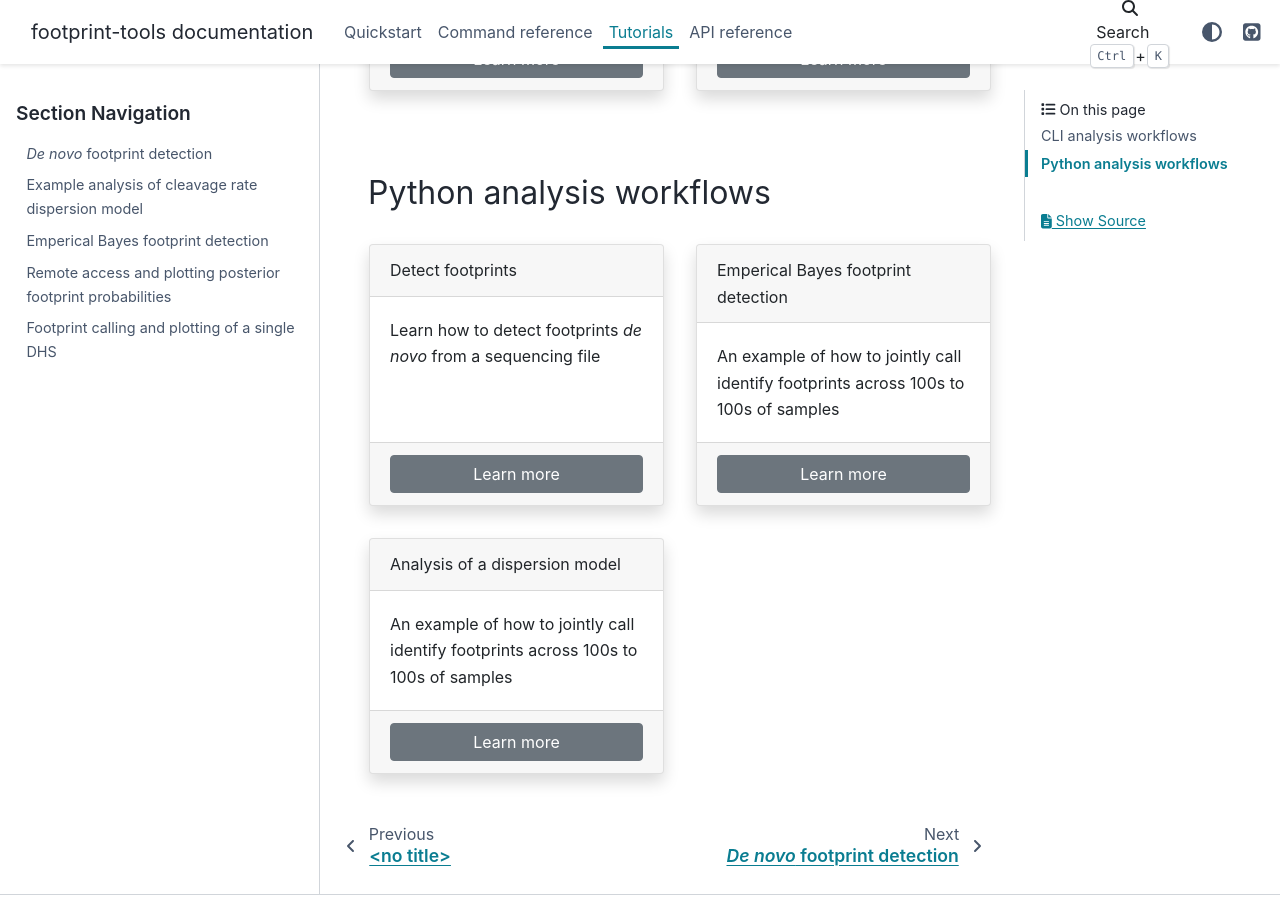
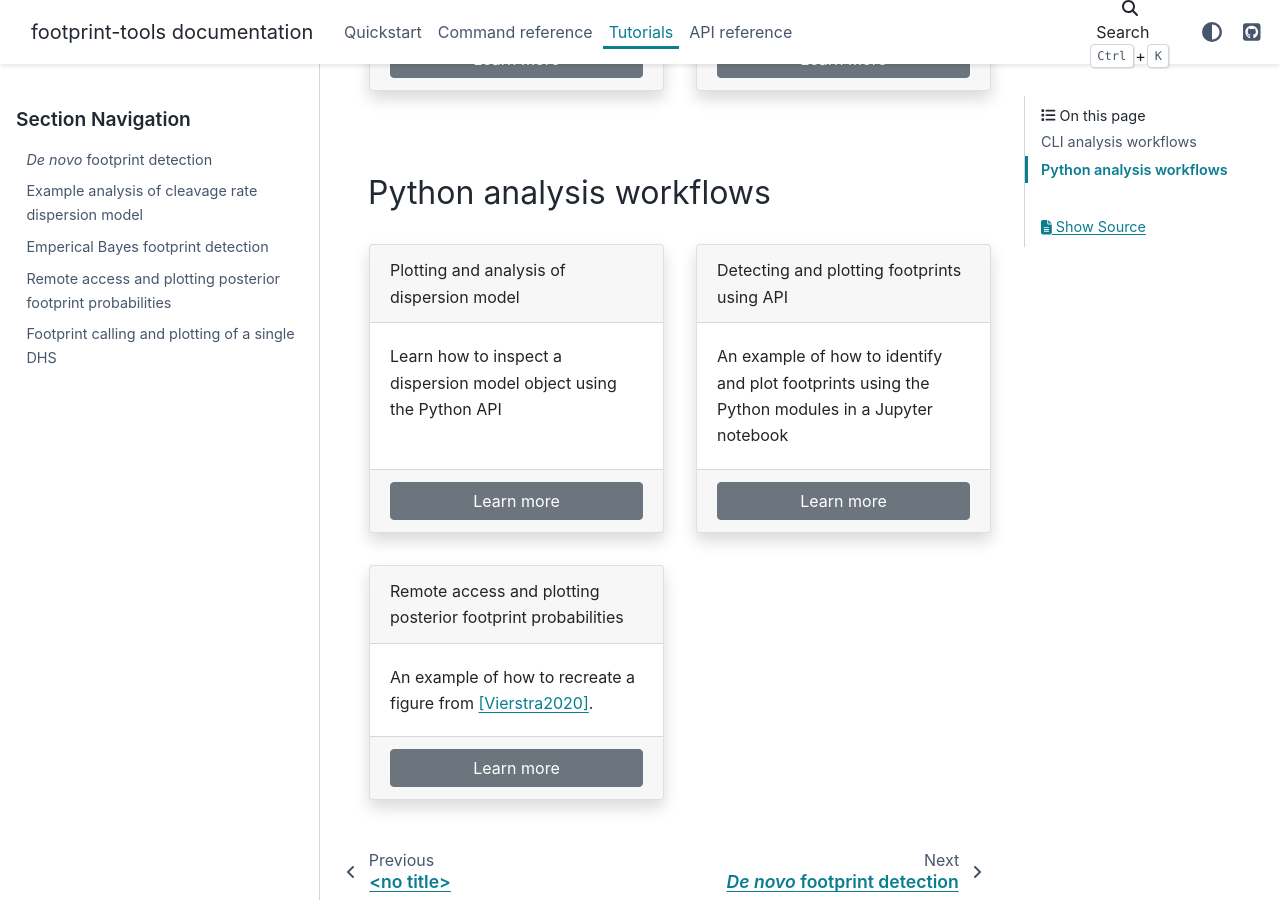
Before and after one commit to vierstralab/footprint-tools, a Sphinx documentation site: the page built from docs/source/tutorials.rst, in a window 1280 px wide and 900 px high, scrolled down 652 px. Built offline with Sphinx 7.4.7 and the PyData theme 0.15.4, drawn with Linux system fonts in a browser that asks for light colours.

Commit message:
Documentation updates

```diff
--- a/docs/source/api/cutcounts.rst
+++ b/docs/source/api/cutcounts.rst
@@ -1,5 +1,5 @@
 ``cutcounts`` submodule
-******************
+***********************
 
 .. automodule:: footprint_tools.cutcounts
 	:members:
--- a/docs/source/api/modeling.rst
+++ b/docs/source/api/modeling.rst
@@ -1,5 +1,5 @@
 ``modeling`` submodule
-******************
+**********************
 
 .. automodule:: footprint_tools.modeling.bias
 	:members:
--- a/docs/source/api/stats.rst
+++ b/docs/source/api/stats.rst
@@ -1,5 +1,5 @@
 ``stats`` submodule
-******************
+*******************
 
 .. automodule:: footprint_tools.stats
 	:members:
--- a/docs/source/tutorials.rst
+++ b/docs/source/tutorials.rst
@@ -54,10 +54,26 @@ Python analysis workflows
 
     ---
 
-    Detect footprints
-    ^^^^^^^^^^^^^^^^^
+    Plotting and analysis of dispersion model
+    ^^^^^^^^^^^^^^^^^^^^^^^^^^^^^^^^^^^^^^^^^
 
-    Learn how to detect footprints *de novo* from a sequencing file
+    Learn how to inspect a dispersion model object using the
+    Python API
+
+    +++
+
+    .. link-button:: tutorials/dispersion
+        :type: ref
+        :text: Learn more
+        :classes: btn-block btn-secondary stretched-link
+
+    ---
+
+    Detecting and plotting footprints using API
+    ^^^^^^^^^^^^^^^^^^^^^^^^^^^^^^^^^^^^^^^^^^^
+
+    An example of how to identify and plot footprints using
+    the Python modules in a Jupyter notebook
 
     +++
 
@@ -68,30 +84,14 @@ Python analysis workflows
 
     ---
 
-    Emperical Bayes footprint detection
-    ^^^^^^^^^^^^^^^^^^^^^^^^^^^^^^^^^^^
+    Remote access and plotting posterior footprint probabilities
+    ^^^^^^^^^^^^^^^^^^^^^^^^^^^^^^^^^^^^^^^^^^^^^^^^^^^^^^^^^^^^
 
-    An example of how to jointly call identify footprints
-    across 100s to 100s of samples
+    An example of how to recreate a figure from [Vierstra2020]_.
 
     +++
 
-    .. link-button:: tutorials/dispersion
+    .. link-button:: tutorials/posterior_plot
         :type: ref
         :text: Learn more
         :classes: btn-block btn-secondary stretched-link
-
-    ---
-
-    Analysis of a dispersion model
-    ^^^^^^^^^^^^^^^^^^^^^^^^^^^^^^
-
-    An example of how to jointly call identify footprints
-    across 100s to 100s of samples
-
-    +++
-
-    .. link-button:: tutorials/dispersion
-        :type: ref
-        :text: Learn more
-        :classes: btn-block btn-secondary stretched-link
```
Also changed, not shown: docs/source/api/data.rst (deleted, +0 -14 lines), docs/source/tutorials/posterior_plot.ipynb (renamed from docs/source/tutorials/posterior_plotting.ipynb).
